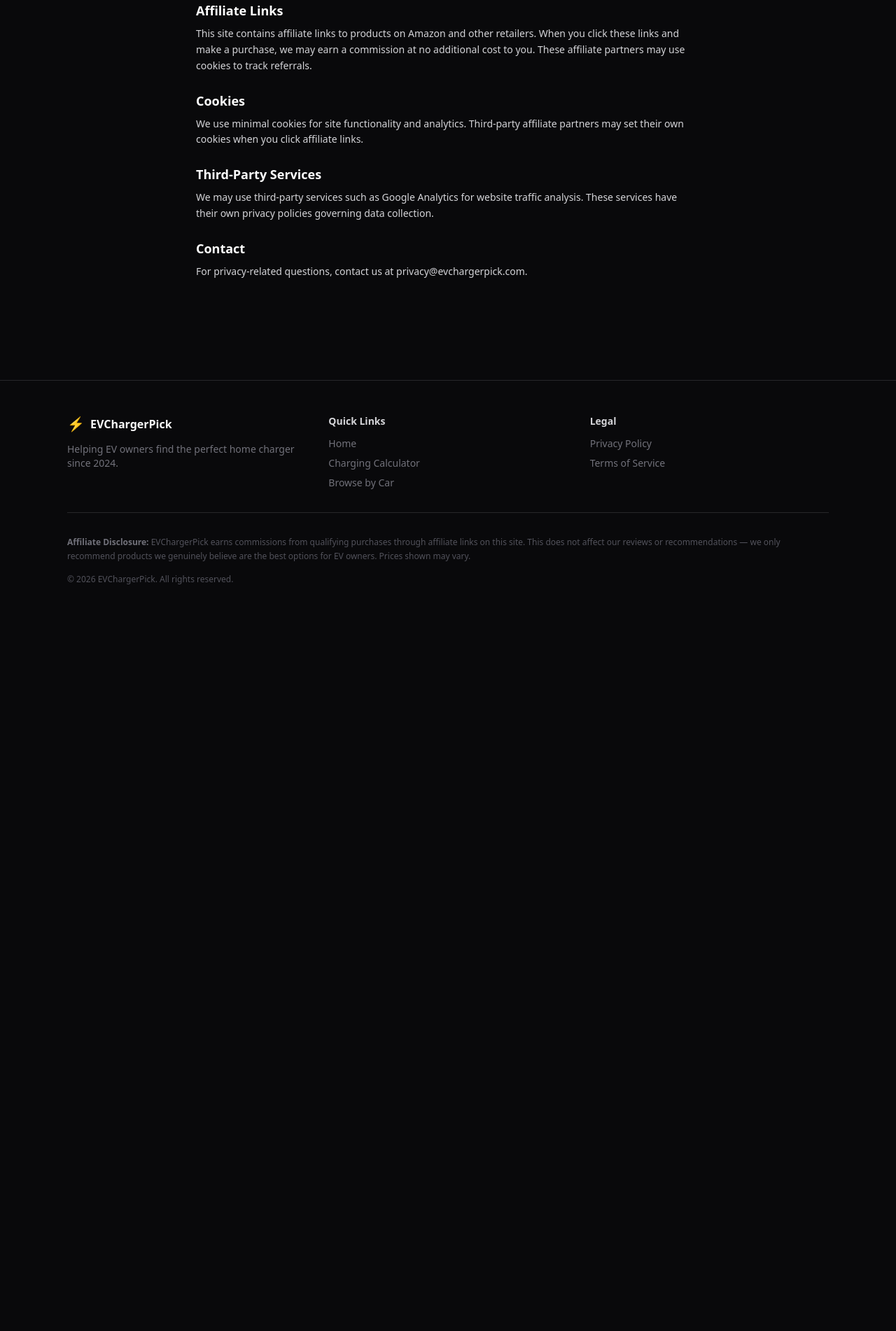
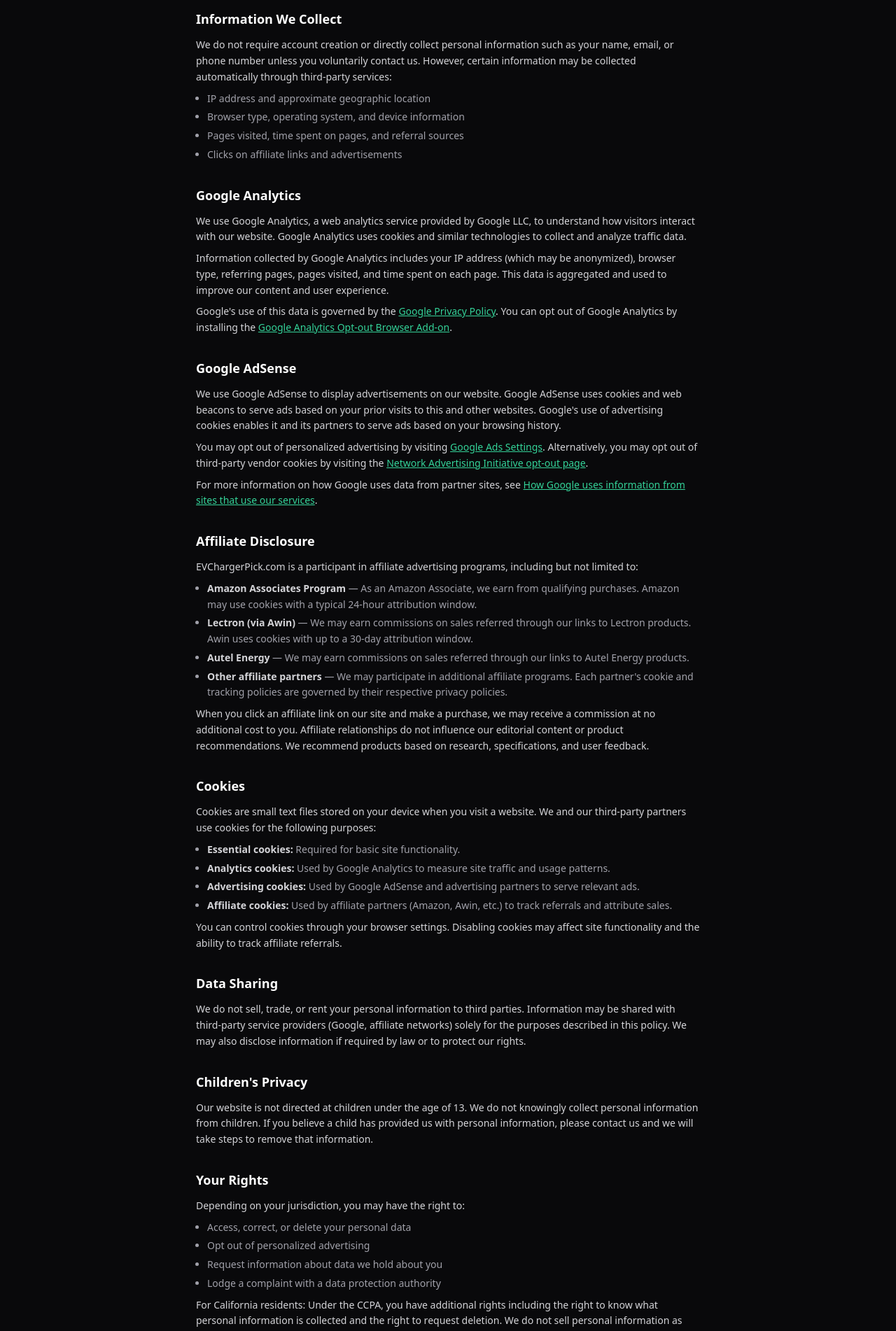
Before and after one commit to AdnanCTech/evchargerpick, a Next.js app: page /privacy in a window 1280 px wide. Shown: the part 360-2262 px from the top of the page at 70% size. Before the commit the page ends 1244 px from the top, so only its background shows below. Built offline with nearby package versions, Linux system fonts and the light colour scheme.

Commit message:
Expand privacy policy: affiliates, Google Analytics, AdSense, CCPA, cookies

```diff
--- a/src/app/privacy/page.tsx
+++ b/src/app/privacy/page.tsx
@@ -2,7 +2,7 @@
 
 export const metadata: Metadata = {
   title: "Privacy Policy | EVChargerPick",
-  description: "Privacy policy for EVChargerPick.com",
+  description: "Privacy policy for EVChargerPick.com — affiliate disclosures, Google Analytics, Google AdSense, and cookie policies.",
 };
 
 export default function PrivacyPage() {
@@ -11,30 +11,91 @@
       <h1 className="mb-8 text-3xl font-bold text-white">Privacy Policy</h1>
       <p className="mb-4 text-sm text-zinc-500">Last updated: March 5, 2026</p>
 
-      <section className="space-y-6 text-sm leading-relaxed">
+      <section className="space-y-8 text-sm leading-relaxed">
         <div>
-          <h2 className="mb-2 text-lg font-semibold text-white">Information We Collect</h2>
-          <p>EVChargerPick.com does not collect personal information directly. We use standard web analytics to understand how visitors use our site. We do not require account creation or collect emails unless you voluntarily contact us.</p>
+          <h2 className="mb-3 text-lg font-semibold text-white">Overview</h2>
+          <p>EVChargerPick.com (&quot;we,&quot; &quot;us,&quot; or &quot;our&quot;) respects your privacy. This Privacy Policy explains how we collect, use, and share information when you visit our website. By using this site, you agree to the practices described below.</p>
         </div>
 
         <div>
-          <h2 className="mb-2 text-lg font-semibold text-white">Affiliate Links</h2>
-          <p>This site contains affiliate links to products on Amazon and other retailers. When you click these links and make a purchase, we may earn a commission at no additional cost to you. These affiliate partners may use cookies to track referrals.</p>
+          <h2 className="mb-3 text-lg font-semibold text-white">Information We Collect</h2>
+          <p className="mb-2">We do not require account creation or directly collect personal information such as your name, email, or phone number unless you voluntarily contact us. However, certain information may be collected automatically through third-party services:</p>
+          <ul className="ml-4 list-disc space-y-1 text-zinc-400">
+            <li>IP address and approximate geographic location</li>
+            <li>Browser type, operating system, and device information</li>
+            <li>Pages visited, time spent on pages, and referral sources</li>
+            <li>Clicks on affiliate links and advertisements</li>
+          </ul>
         </div>
 
         <div>
-          <h2 className="mb-2 text-lg font-semibold text-white">Cookies</h2>
-          <p>We use minimal cookies for site functionality and analytics. Third-party affiliate partners may set their own cookies when you click affiliate links.</p>
+          <h2 className="mb-3 text-lg font-semibold text-white">Google Analytics</h2>
+          <p className="mb-2">We use Google Analytics, a web analytics service provided by Google LLC, to understand how visitors interact with our website. Google Analytics uses cookies and similar technologies to collect and analyze traffic data.</p>
+          <p className="mb-2">Information collected by Google Analytics includes your IP address (which may be anonymized), browser type, referring pages, pages visited, and time spent on each page. This data is aggregated and used to improve our content and user experience.</p>
+          <p>Google&apos;s use of this data is governed by the <a href="https://policies.google.com/privacy" className="text-emerald-400 underline hover:text-emerald-300" target="_blank" rel="noopener noreferrer">Google Privacy Policy</a>. You can opt out of Google Analytics by installing the <a href="https://tools.google.com/dlpage/gaoptout" className="text-emerald-400 underline hover:text-emerald-300" target="_blank" rel="noopener noreferrer">Google Analytics Opt-out Browser Add-on</a>.</p>
         </div>
 
         <div>
-          <h2 className="mb-2 text-lg font-semibold text-white">Third-Party Services</h2>
-          <p>We may use third-party services such as Google Analytics for website traffic analysis. These services have their own privacy policies governing data collection.</p>
+          <h2 className="mb-3 text-lg font-semibold text-white">Google AdSense</h2>
+          <p className="mb-2">We use Google AdSense to display advertisements on our website. Google AdSense uses cookies and web beacons to serve ads based on your prior visits to this and other websites. Google&apos;s use of advertising cookies enables it and its partners to serve ads based on your browsing history.</p>
+          <p className="mb-2">You may opt out of personalized advertising by visiting <a href="https://www.google.com/settings/ads" className="text-emerald-400 underline hover:text-emerald-300" target="_blank" rel="noopener noreferrer">Google Ads Settings</a>. Alternatively, you may opt out of third-party vendor cookies by visiting the <a href="https://optout.networkadvertising.org/" className="text-emerald-400 underline hover:text-emerald-300" target="_blank" rel="noopener noreferrer">Network Advertising Initiative opt-out page</a>.</p>
+          <p>For more information on how Google uses data from partner sites, see <a href="https://policies.google.com/technologies/partner-sites" className="text-emerald-400 underline hover:text-emerald-300" target="_blank" rel="noopener noreferrer">How Google uses information from sites that use our services</a>.</p>
         </div>
 
         <div>
-          <h2 className="mb-2 text-lg font-semibold text-white">Contact</h2>
-          <p>For privacy-related questions, contact us at privacy@evchargerpick.com.</p>
+          <h2 className="mb-3 text-lg font-semibold text-white">Affiliate Disclosure</h2>
+          <p className="mb-2">EVChargerPick.com is a participant in affiliate advertising programs, including but not limited to:</p>
+          <ul className="ml-4 list-disc space-y-1 text-zinc-400">
+            <li><strong className="text-zinc-300">Amazon Associates Program</strong> — As an Amazon Associate, we earn from qualifying purchases. Amazon may use cookies with a typical 24-hour attribution window.</li>
+            <li><strong className="text-zinc-300">Lectron (via Awin)</strong> — We may earn commissions on sales referred through our links to Lectron products. Awin uses cookies with up to a 30-day attribution window.</li>
+            <li><strong className="text-zinc-300">Autel Energy</strong> — We may earn commissions on sales referred through our links to Autel Energy products.</li>
+            <li><strong className="text-zinc-300">Other affiliate partners</strong> — We may participate in additional affiliate programs. Each partner&apos;s cookie and tracking policies are governed by their respective privacy policies.</li>
+          </ul>
+          <p className="mt-2">When you click an affiliate link on our site and make a purchase, we may receive a commission at no additional cost to you. Affiliate relationships do not influence our editorial content or product recommendations. We recommend products based on research, specifications, and user feedback.</p>
+        </div>
+
+        <div>
+          <h2 className="mb-3 text-lg font-semibold text-white">Cookies</h2>
+          <p className="mb-2">Cookies are small text files stored on your device when you visit a website. We and our third-party partners use cookies for the following purposes:</p>
+          <ul className="ml-4 list-disc space-y-1 text-zinc-400">
+            <li><strong className="text-zinc-300">Essential cookies:</strong> Required for basic site functionality.</li>
+            <li><strong className="text-zinc-300">Analytics cookies:</strong> Used by Google Analytics to measure site traffic and usage patterns.</li>
+            <li><strong className="text-zinc-300">Advertising cookies:</strong> Used by Google AdSense and advertising partners to serve relevant ads.</li>
+            <li><strong className="text-zinc-300">Affiliate cookies:</strong> Used by affiliate partners (Amazon, Awin, etc.) to track referrals and attribute sales.</li>
+          </ul>
+          <p className="mt-2">You can control cookies through your browser settings. Disabling cookies may affect site functionality and the ability to track affiliate referrals.</p>
+        </div>
+
+        <div>
+          <h2 className="mb-3 text-lg font-semibold text-white">Data Sharing</h2>
+          <p>We do not sell, trade, or rent your personal information to third parties. Information may be shared with third-party service providers (Google, affiliate networks) solely for the purposes described in this policy. We may also disclose information if required by law or to protect our rights.</p>
+        </div>
+
+        <div>
+          <h2 className="mb-3 text-lg font-semibold text-white">Children&apos;s Privacy</h2>
+          <p>Our website is not directed at children under the age of 13. We do not knowingly collect personal information from children. If you believe a child has provided us with personal information, please contact us and we will take steps to remove that information.</p>
+        </div>
+
+        <div>
+          <h2 className="mb-3 text-lg font-semibold text-white">Your Rights</h2>
+          <p className="mb-2">Depending on your jurisdiction, you may have the right to:</p>
+          <ul className="ml-4 list-disc space-y-1 text-zinc-400">
+            <li>Access, correct, or delete your personal data</li>
+            <li>Opt out of personalized advertising</li>
+            <li>Request information about data we hold about you</li>
+            <li>Lodge a complaint with a data protection authority</li>
+          </ul>
+          <p className="mt-2">For California residents: Under the CCPA, you have additional rights including the right to know what personal information is collected and the right to request deletion. We do not sell personal information as defined by the CCPA.</p>
+        </div>
+
+        <div>
+          <h2 className="mb-3 text-lg font-semibold text-white">Changes to This Policy</h2>
+          <p>We may update this Privacy Policy from time to time. Changes will be posted on this page with an updated revision date. Your continued use of the site after changes constitutes acceptance of the updated policy.</p>
+        </div>
+
+        <div>
+          <h2 className="mb-3 text-lg font-semibold text-white">Contact Us</h2>
+          <p>For questions about this Privacy Policy, contact us at <a href="mailto:privacy@evchargerpick.com" className="text-emerald-400 underline hover:text-emerald-300">privacy@evchargerpick.com</a>.</p>
         </div>
       </section>
     </main>
```
